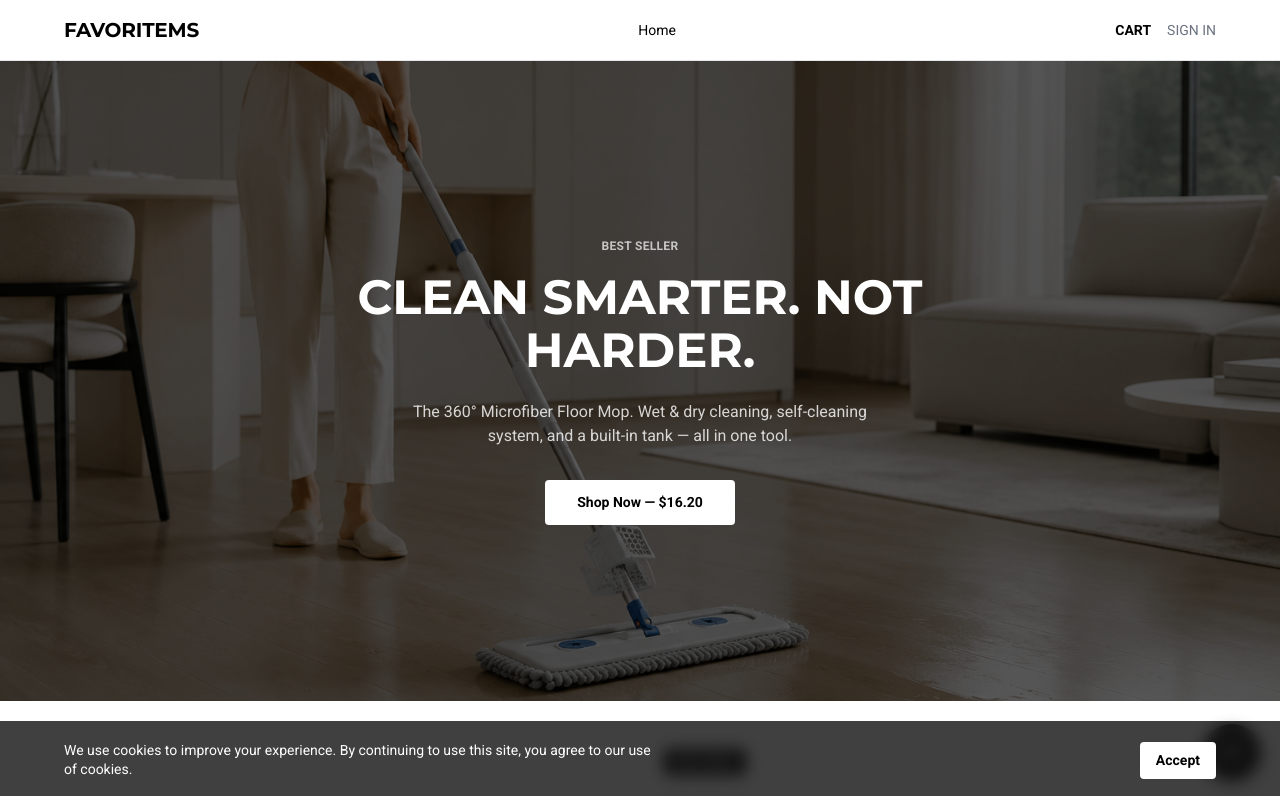
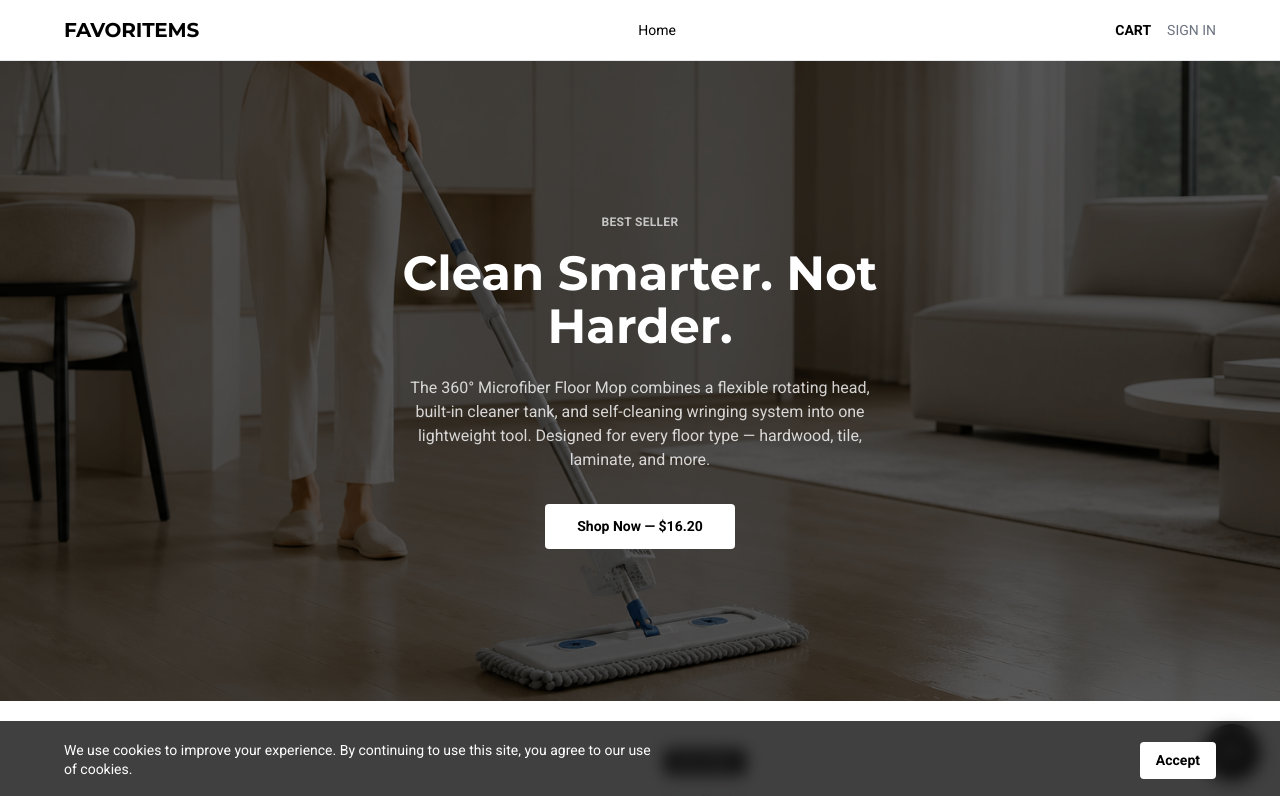
Before and after one commit to Eloisebuilds/dropship, a Next.js app: page / in a window 1280 px wide. Shown: the top 796 px of the page. Built offline with nearby package versions, Linux system fonts and the light colour scheme; no server answers.

Commit message:
connect landing page to admin products: fetch featured product from DB instead of hardcoded data

```diff
--- a/src/app/page.tsx
+++ b/src/app/page.tsx
@@ -1,16 +1,40 @@
 "use client";
 
 import Image from "next/image";
-import { product } from "@/lib/products";
+import { useEffect, useState } from "react";
+import { fetchProducts } from "@/lib/products";
+import type { Product } from "@/lib/products";
 import { useCart } from "@/lib/cart";
-import { useState } from "react";
 import { useCurrency, formatPrice } from "@/lib/currency";
+
+const FALLBACK: Product = {
+  id: "mop-001",
+  name: "360° Microfiber Floor Mop",
+  tagline: "Clean Smarter. Not Harder.",
+  description:
+    "The 360° Microfiber Floor Mop combines a flexible rotating head, built-in cleaner tank, and self-cleaning wringing system into one lightweight tool. Designed for every floor type — hardwood, tile, laminate, and more.",
+  price: 15.00,
+  originalPrice: 29.95,
+  image: "/7.png",
+  gallery: ["/7.png"],
+  category: "Home Cleaning",
+  badge: "Best Seller",
+};
 
 export default function Home() {
   const { addItem } = useCart();
   const [added, setAdded] = useState(false);
   const [openFaq, setOpenFaq] = useState<number | null>(null);
   const currency = useCurrency();
+  const [product, setProduct] = useState<Product>(FALLBACK);
+
+  useEffect(() => {
+    fetchProducts().then((all) => {
+      if (all.length > 0) {
+        setProduct(all[0]);
+      }
+    });
+  }, []);
 
   const handleAdd = () => {
     addItem(product, "One Size", "Standard");
@@ -39,14 +63,16 @@ export default function Home() {
         />
         <div className="absolute inset-0 bg-black/40" />
         <div className="relative z-10 text-center px-4 max-w-[700px]">
-          <p className="font-[Roboto] font-bold text-[12px] text-white/70 mb-4 tracking-wide">
-            BEST SELLER
-          </p>
+          {product.badge && (
+            <p className="font-[Roboto] font-bold text-[12px] text-white/70 mb-4 tracking-wide uppercase">
+              {product.badge}
+            </p>
+          )}
           <h1 className="font-[Montserrat] font-bold text-[36px] md:text-[48px] leading-[1.1] text-white mb-6">
-            CLEAN SMARTER. NOT HARDER.
+            {product.tagline}
           </h1>
           <p className="font-[Roboto] text-[16px] text-white/80 mb-8 leading-[24px] max-w-[480px] mx-auto">
-            The 360° Microfiber Floor Mop. Wet &amp; dry cleaning, self-cleaning system, and a built-in tank — all in one tool.
+            {product.description}
           </p>
           <a
             href="#product-buy"
@@ -140,7 +166,7 @@ export default function Home() {
           <div className="flex items-center justify-center">
             <Image
               src="/2.png"
-              alt="360° Microfiber Floor Mop"
+              alt={product.name}
               width={1254}
               height={1254}
               className="w-full h-auto max-w-[420px] object-contain"
@@ -149,10 +175,10 @@ export default function Home() {
           <div>
             <p className="font-[Roboto] font-bold text-[12px] text-[#2563EB] mb-3 tracking-wide uppercase">Why FavorItems</p>
             <h2 className="font-[Montserrat] font-bold text-[28px] md:text-[30px] text-black mb-3">
-              Clean Smarter. Not Harder.
+              {product.tagline}
             </h2>
             <p className="font-[Roboto] text-[14px] text-[#6B7280] mb-8 max-w-[480px] leading-[19.6px]">
-              The 360° Microfiber Floor Mop is engineered to make floor cleaning faster, easier, and more effective.
+              {product.description}
             </p>
             <div className="grid grid-cols-2 gap-3">
               {[
```
